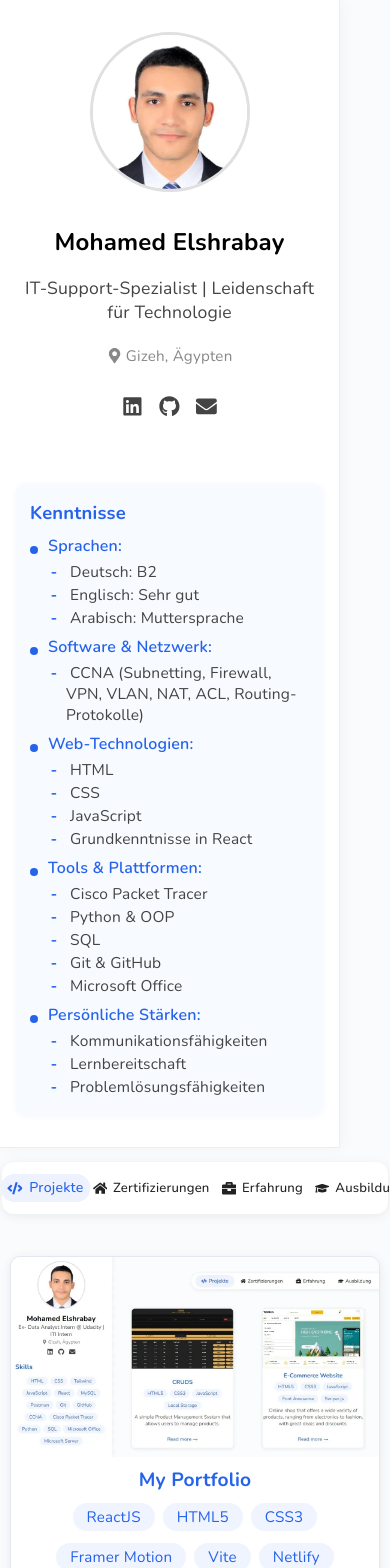
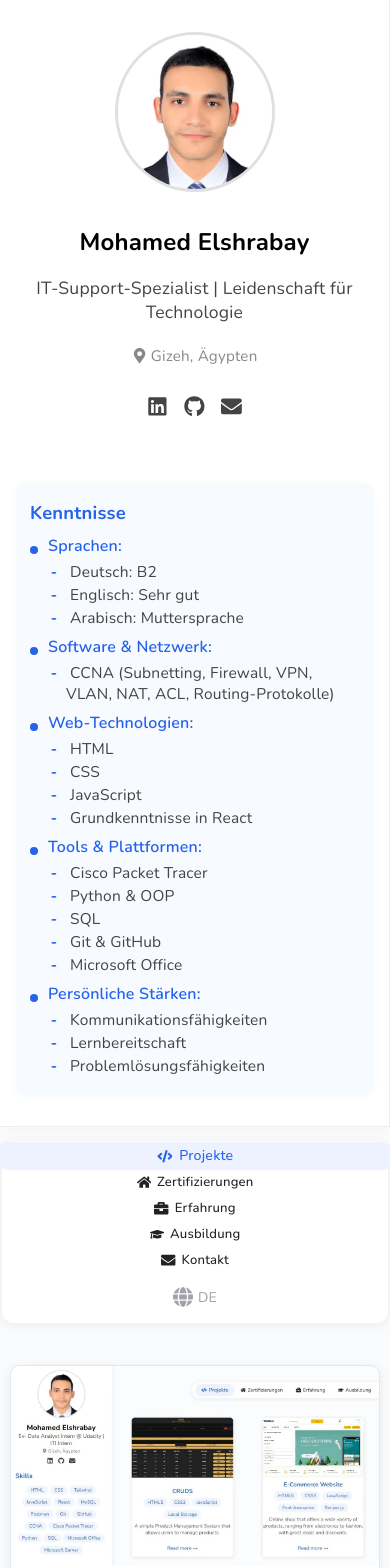
Before and after one commit to Mohamed-khaled0/My-Portfolio-ReactJS, a React (Vite) app: page / in a window 390 px wide. Shown: the top 1568 px of the page. Built offline with nearby package versions, Linux system fonts and the light colour scheme.

Commit message:
Fixed the responsiveness

```diff
--- a/src/App.jsx
+++ b/src/App.jsx
@@ -10,13 +10,23 @@ import Education from './components/6-education/Education'
 import Skills from './components/4-skills/Skills'
 import Experience from './components/5-experience/Experience'
 import ProfileSidebar from './components/ProfileSidebar';
-import { useState } from 'react';
-import { BrowserRouter as Router, Routes, Route } from 'react-router-dom';
+import { useState, useEffect } from 'react';
+import { Routes, Route, useLocation } from 'react-router-dom';
 import ProjectDetails from './components/3-main/ProjectDetails';
-
 
 function App() {
   const [activeSection, setActiveSection] = useState('projects');
+  const location = useLocation();
+  const [isMobile, setIsMobile] = useState(window.innerWidth <= 600);
+
+  useEffect(() => {
+    const handleResize = () => setIsMobile(window.innerWidth <= 600);
+    window.addEventListener('resize', handleResize);
+    return () => window.removeEventListener('resize', handleResize);
+  }, []);
+
+  // Hide sidebar on project details page on mobile
+  const hideSidebar = isMobile && location.pathname.startsWith('/project/');
 
   // Map section keys to components
   const sectionComponents = {
@@ -28,9 +38,8 @@ function App() {
   };
 
   return (
-    <Router>
     <div className='app-layout'>
-        <ProfileSidebar />
+      {!hideSidebar && <ProfileSidebar />}
       <div className='main-content'>
         <Header setActiveSection={setActiveSection} activeSection={activeSection} />
         <Routes>
@@ -40,7 +49,6 @@ function App() {
         <Scroll2Top />
       </div>
     </div>
-    </Router>
   );
 }
 
--- a/src/components/1-header/Header.jsx
+++ b/src/components/1-header/Header.jsx
@@ -4,15 +4,29 @@ import { FaHome, FaCode, FaBriefcase, FaGraduationCap, FaEnvelope, FaGlobe, FaBa
 import { MdBuild } from "react-icons/md";
 import { useTranslation } from 'react-i18next';
 import "./header.css";
+import { useLocation } from 'react-router-dom';
 
 export default function Header({ setActiveSection, activeSection }) {
   const { t, i18n } = useTranslation('header');
   const [showMobileMenu, setShowMobileMenu] = useState(false);
   const [currentLanguage, setCurrentLanguage] = useState(i18n.language);
+  const location = useLocation();
+  const [isMobile, setIsMobile] = useState(window.innerWidth <= 600);
 
   useEffect(() => {
     setCurrentLanguage(i18n.language);
   }, [i18n.language]);
+
+  useEffect(() => {
+    const handleResize = () => setIsMobile(window.innerWidth <= 600);
+    window.addEventListener('resize', handleResize);
+    return () => window.removeEventListener('resize', handleResize);
+  }, []);
+
+  // Hide header on project details page on mobile
+  if (isMobile && location.pathname.startsWith('/project/')) {
+    return null;
+  }
 
   const changeLanguage = (lng) => {
     i18n.changeLanguage(lng);
--- a/src/components/1-header/header.css
+++ b/src/components/1-header/header.css
@@ -377,22 +377,34 @@ header ul li a svg {
   }
 }
 @media (max-width: 600px) {
+  .header-centered {
+    width: 100vw;
+    margin: 0 auto;
+    display: flex;
+    justify-content: center;
+    align-items: center;
+  }
   .pill-header-bar {
-    padding: 1px 1px;
-    gap: 0;
+    flex-direction: column;
+    align-items: center;
+    width: 98vw;
+    min-width: 0;
+    max-width: 100vw;
+    gap: 6px;
+    padding: 6px 0;
     margin: 4px auto 6px auto;
     border-radius: 10px;
-    width: 100vw;
+    box-sizing: border-box;
+    overflow-x: visible;
+  }
+  .pill-tab, .lang-button {
+    width: 95vw;
+    max-width: 420px;
     min-width: 0;
-    max-width: 100vw;
-  }
-  .pill-tab {
-    font-size: 0.75rem;
-    padding: 3px 4px;
-  }
-  .pill-header-bar .menu-toggle {
-    font-size: 1.1rem;
-    margin-left: 1px;
+    justify-content: center;
+    text-align: center;
+    margin: 0 auto;
+    box-sizing: border-box;
   }
 }
 
--- a/src/components/3-main/ProjectDetails.jsx
+++ b/src/components/3-main/ProjectDetails.jsx
@@ -2,6 +2,8 @@ import React from 'react';
 import { useParams, useNavigate } from 'react-router-dom';
 import myProjects from './ProjectsData';
 import { useTranslation } from 'react-i18next';
+import { FaGithub } from 'react-icons/fa';
+import { FaExternalLinkAlt } from 'react-icons/fa';
 
 const ProjectDetails = () => {
   const { id } = useParams();
@@ -40,7 +42,7 @@ const ProjectDetails = () => {
         </ul>
       </div>
       {project.features && project.features.length > 0 && (
-        <div style={{ marginBottom: 18 }}>
+        <div style={{ marginBottom: 10 }}>
           <strong>Features:</strong>
           <ul style={{ margin: '8px 0 0 18px' }}>
             {localizedFeatures
@@ -49,12 +51,19 @@ const ProjectDetails = () => {
           </ul>
         </div>
       )}
-      <div style={{ marginTop: 24, display: 'flex', gap: 16 }}>
+      {/* Project Links Row */}
+      <div style={{ display: 'flex', gap: 18, margin: '18px 0 0 0', justifyContent: 'center', flexWrap: 'wrap' }}>
         {project.liveDemo && (
-          <a href={project.liveDemo} target="_blank" rel="noopener noreferrer" style={{ background: 'linear-gradient(90deg, #2563eb 0%, #1d4ed8 100%)', color: '#fff', borderRadius: 999, padding: '10px 22px', textDecoration: 'none', fontWeight: 500 }}>{t('live_demo') || 'Live Demo'}</a>
+          <a href={project.liveDemo} target="_blank" rel="noopener noreferrer" style={{ display: 'flex', alignItems: 'center', background: 'linear-gradient(90deg, #2563eb 0%, #1d4ed8 100%)', color: '#fff', borderRadius: 999, padding: '10px 22px', textDecoration: 'none', fontWeight: 500, fontSize: '1.05rem', gap: 8 }}>
+            <FaExternalLinkAlt style={{ fontSize: 18 }} />
+            {t('live_demo') || 'Live Demo'}
+          </a>
         )}
         {project.githubLink && (
-          <a href={project.githubLink} target="_blank" rel="noopener noreferrer" style={{ background: '#222', color: '#fff', borderRadius: 999, padding: '10px 22px', textDecoration: 'none', fontWeight: 500 }}>{t('github') || 'GitHub'}</a>
+          <a href={project.githubLink} target="_blank" rel="noopener noreferrer" style={{ display: 'flex', alignItems: 'center', background: '#222', color: '#fff', borderRadius: 999, padding: '10px 22px', textDecoration: 'none', fontWeight: 500, fontSize: '1.05rem', gap: 8 }}>
+            <FaGithub style={{ fontSize: 20 }} />
+            {t('github') || 'GitHub'}
+          </a>
         )}
         {project.githubRepos && (
           <a href={project.githubRepos} target="_blank" rel="noopener noreferrer" style={{ background: '#555', color: '#fff', borderRadius: 999, padding: '10px 22px', textDecoration: 'none', fontWeight: 500 }}>Other Repos</a>
--- a/src/components/ProfileSidebar.css
+++ b/src/components/ProfileSidebar.css
@@ -171,3 +171,25 @@
   word-break: break-word;
   overflow-wrap: anywhere;
 }
+
+@media (max-width: 1200px) {
+  .profile-sidebar {
+    width: 80vw !important;
+    min-width: 0 !important;
+    max-width: 100vw !important;
+  }
+}
+@media (max-width: 900px) {
+  .profile-sidebar {
+    width: 75vw !important;
+    min-width: 0 !important;
+    max-width: 100vw !important;
+  }
+}
+@media (max-width: 600px) {
+  .profile-sidebar {
+    width: 100vw !important;
+    min-width: 0 !important;
+    max-width: 100vw !important;
+  }
+}
--- a/src/index.css
+++ b/src/index.css
@@ -168,15 +168,37 @@ button:disabled{
 
 /* 16. Responsive Styles */
 @media (max-width: 1200px) {
-  .container {
-    --container-padding: 1.7rem;
-    width: 85%;
-    padding: 0 var(--container-padding);
+  .app-layout {
+    flex-direction: column;
+    width: 100vw;
+    margin: 0;
+    padding: 0;
   }
+  .profile-sidebar {
+    width: 80vw;
+    max-width: 100vw;
+    min-width: 0;
+    border-right: none;
+    border-bottom: 1px solid #eee;
+    box-shadow: none;
+    flex-direction: row;
+    justify-content: flex-start;
+    align-items: flex-start;
+    padding: 16px 8px;
+    margin: 0 auto;
+    box-sizing: border-box;
+  }
+  .main-content {
+    width: 100vw;
+    padding: 16px 0;
+    box-sizing: border-box;
+    margin: 0 auto;
+  }
+}
 
-  .divider {
-    width: calc(100% + var(--container-padding) + var(--container-padding));
-    margin-left: calc(var(--container-padding) * -1);
+@media (max-width: 900px) {
+  .profile-sidebar {
+    width: 75vw;
   }
 }
 
@@ -191,6 +213,10 @@ button:disabled{
     width: 2rem;
     height: 2rem;
     font-size: 1rem;
+  }
+
+  .profile-sidebar {
+    width: 100vw;
   }
 }
 
@@ -316,9 +342,12 @@ button:disabled{
 @media (max-width: 900px) {
   .app-layout {
     flex-direction: column;
+    width: 100vw;
+    margin: 0;
+    padding: 0;
   }
   .profile-sidebar {
-    width: 100%;
+    width: 60vw;
     max-width: 100vw;
     min-width: 0;
     border-right: none;
@@ -327,10 +356,15 @@ button:disabled{
     flex-direction: row;
     justify-content: flex-start;
     align-items: flex-start;
-    padding: 18px 8px;
+    padding: 16px 8px;
+    margin: 0 auto;
+    box-sizing: border-box;
   }
   .main-content {
-    padding: 24px 8px 8px 8px;
+    width: 100vw;
+    padding: 16px 0;
+    box-sizing: border-box;
+    margin: 0 auto;
   }
   .profile-card {
     flex-direction: row;
@@ -340,10 +374,30 @@ button:disabled{
 }
 
 @media (max-width: 600px) {
-  .main-content {
-    padding: 8px 2px;
+  .app-layout {
+    flex-direction: column;
+    width: 100vw;
+    margin: 0;
+    padding: 0;
   }
   .profile-sidebar {
-    padding: 8px 2px;
+    width: 100vw;
+    max-width: 100vw;
+    min-width: 0;
+    border-right: none;
+    border-bottom: 1px solid #eee;
+    box-shadow: none;
+    flex-direction: row;
+    justify-content: flex-start;
+    align-items: flex-start;
+    padding: 8px 0;
+    margin: 0 auto;
+    box-sizing: border-box;
+  }
+  .main-content {
+    width: 100vw;
+    padding: 8px 0;
+    box-sizing: border-box;
+    margin: 0 auto;
   }
 }
--- a/src/main.jsx
+++ b/src/main.jsx
@@ -3,9 +3,12 @@ import { createRoot } from 'react-dom/client';
 import App from './App.jsx';
 import './index.css';
 import './i18n';
+import { BrowserRouter as Router } from 'react-router-dom';
 
 createRoot(document.getElementById('root')).render(
   <React.StrictMode>
-    <App />
+    <Router>
+      <App />
+    </Router>
   </React.StrictMode>,
 );
```
Lines whose indentation alone changed are shown as unchanged.
